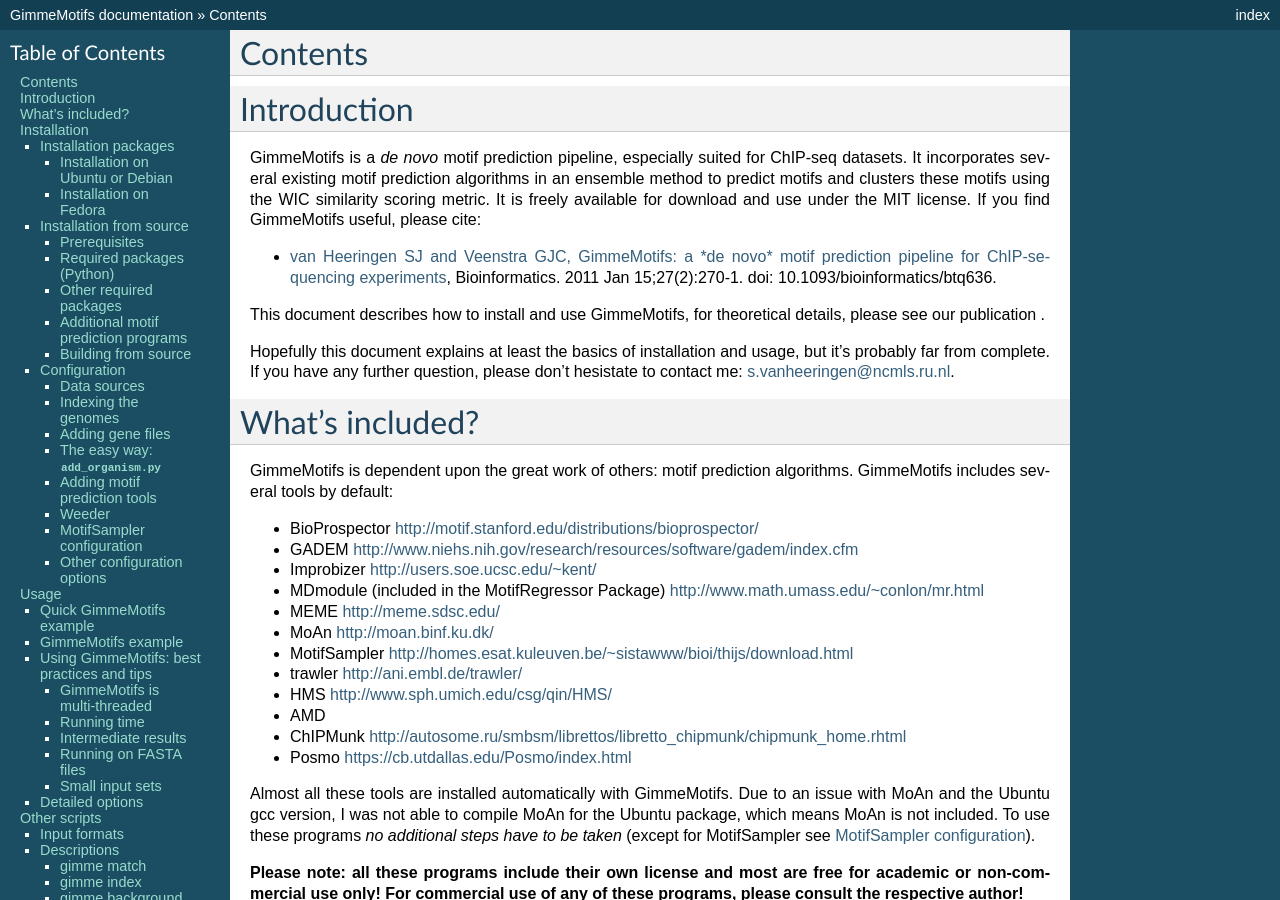
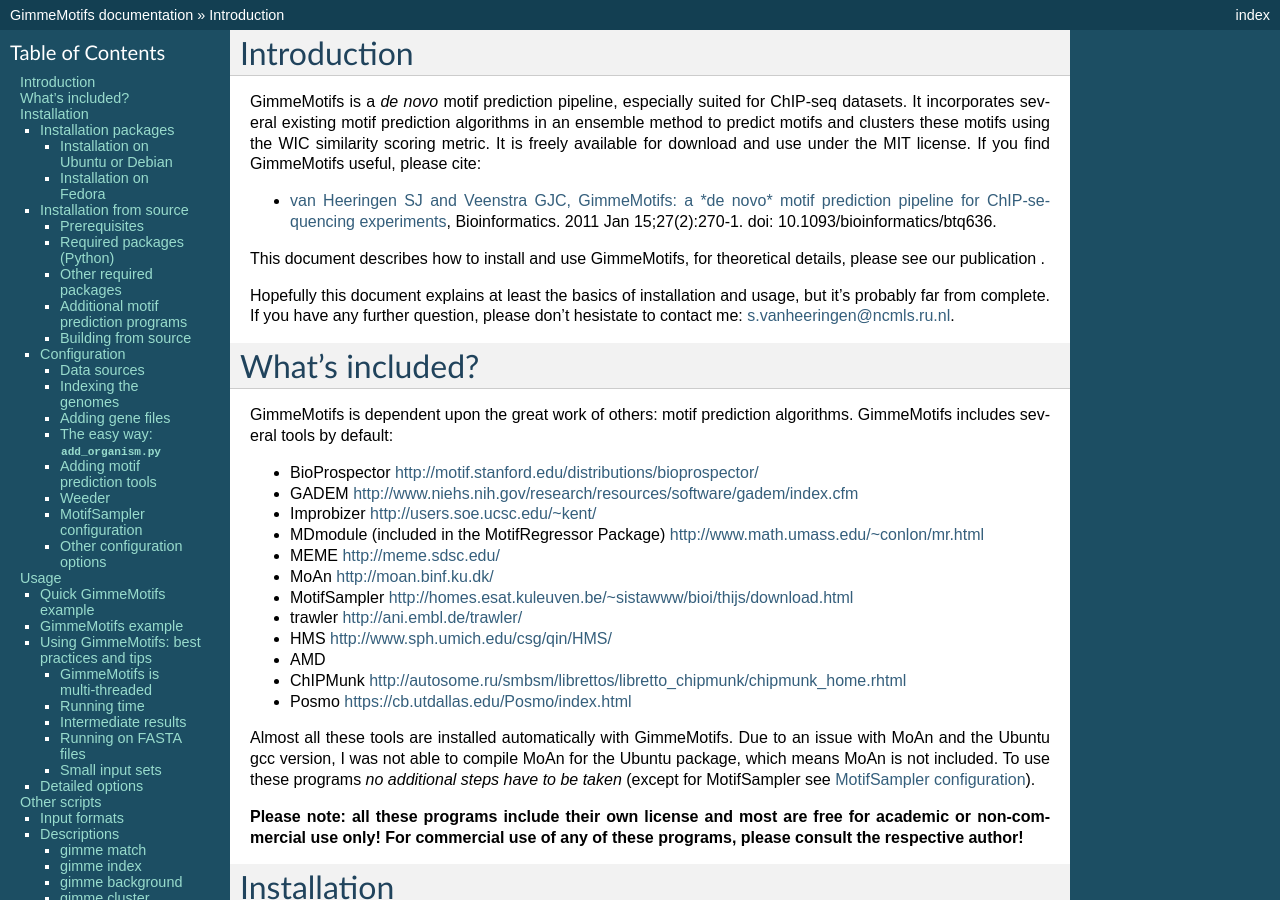
Before and after one commit to vanheeringen-lab/gimmemotifs, a Sphinx documentation site: the page built from docs/index.rst, in a window 1280 px wide and 900 px high. Built offline with Sphinx 7.4.7, drawn with Linux system fonts in a browser that asks for light colours; the version number could not be read and is left out.

Commit message:
Updated documentation

```diff
--- a/docs/conf.py
+++ b/docs/conf.py
@@ -133,7 +133,7 @@ html_static_path = ['_static']
 #html_use_smartypants = True
 
 # Custom sidebar templates, maps document names to template names.
-#html_sidebars = {}
+#html_sidebars = {'**':['globaltoc.html', 'relations.html', 'sourcelink.html', 'searchbox.html'],}
 
 # Additional templates that should be rendered to pages, maps page names to
 # template names.
--- a/docs/index.rst
+++ b/docs/index.rst
@@ -1,9 +1,3 @@
-Contents
-========
-
-.. toctree::
-      :maxdepth: 3
-
 
 Introduction
 ============
```
